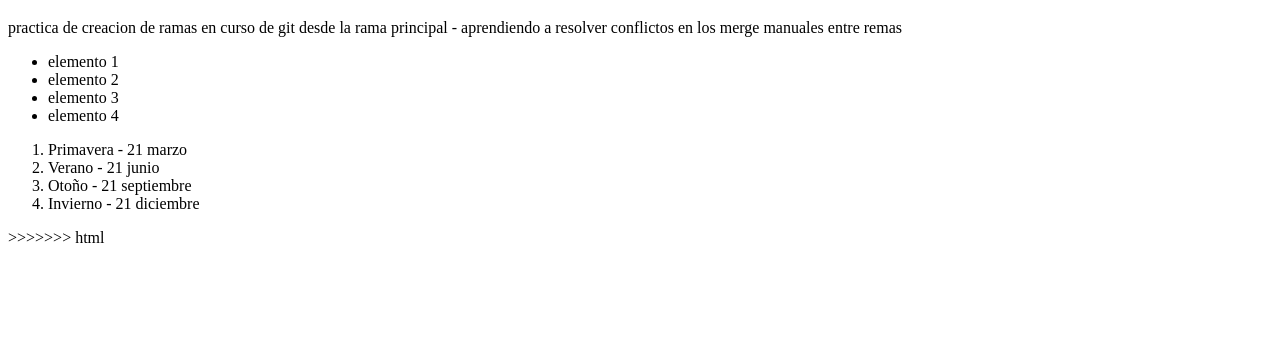
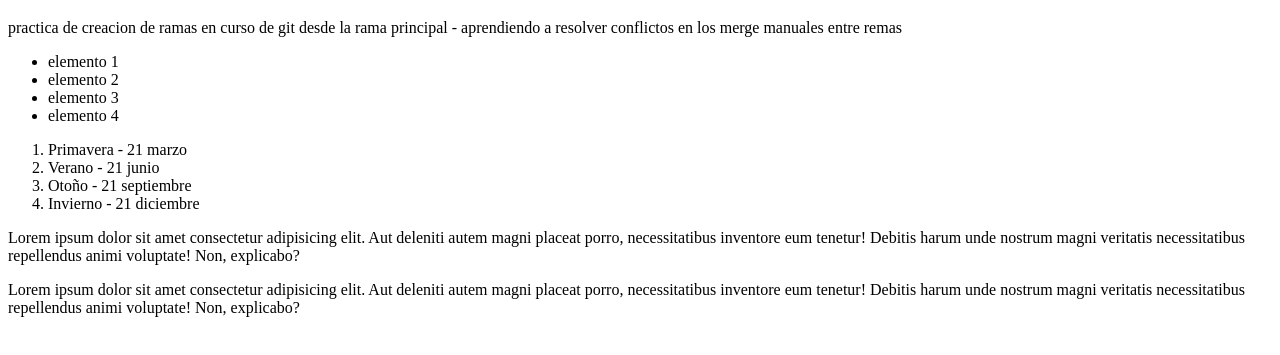
Before and after one commit to Dzunisoft/curso-git-jhon-mircha, a plain HTML site: page index.html in a window 1280 px wide. Shown: the part 61-416 px from the top of the page. Drawn offline with Linux system fonts and the light colour scheme.

Commit message:
Agregando 2 parrafos

```diff
--- a/index.html
+++ b/index.html
@@ -25,7 +25,11 @@
         <li>Invierno - 21 diciembre</li>
     </ol>
 
+    <p>Lorem ipsum dolor sit amet consectetur adipisicing elit. Aut deleniti autem magni placeat porro, necessitatibus inventore eum tenetur! Debitis harum unde nostrum magni veritatis necessitatibus repellendus animi voluptate! Non, explicabo?</p>
+
+    <p>Lorem ipsum dolor sit amet consectetur adipisicing elit. Aut deleniti autem magni placeat porro, necessitatibus inventore eum tenetur! Debitis harum unde nostrum magni veritatis necessitatibus repellendus animi voluptate! Non, explicabo?</p>
+
     <script src="index.js"></script>
->>>>>>> html
+
 </body>
 </html>
```
